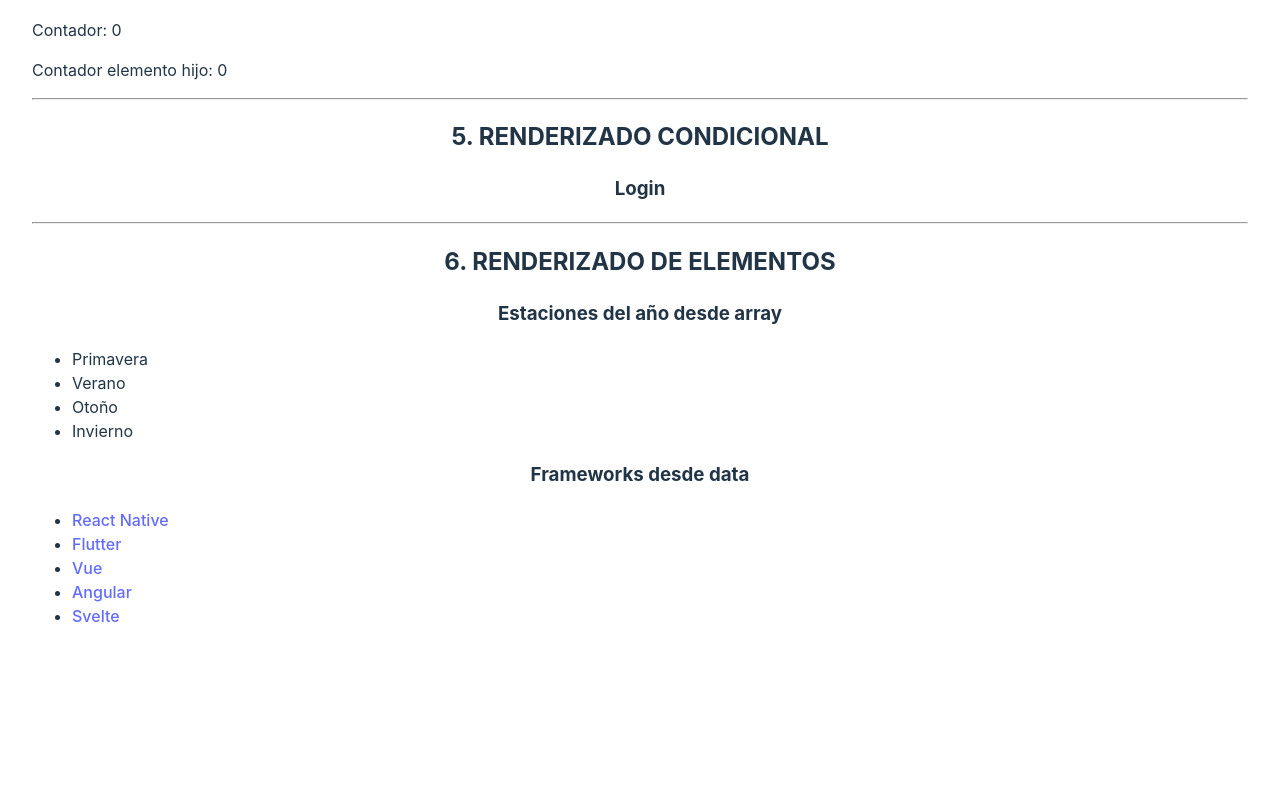
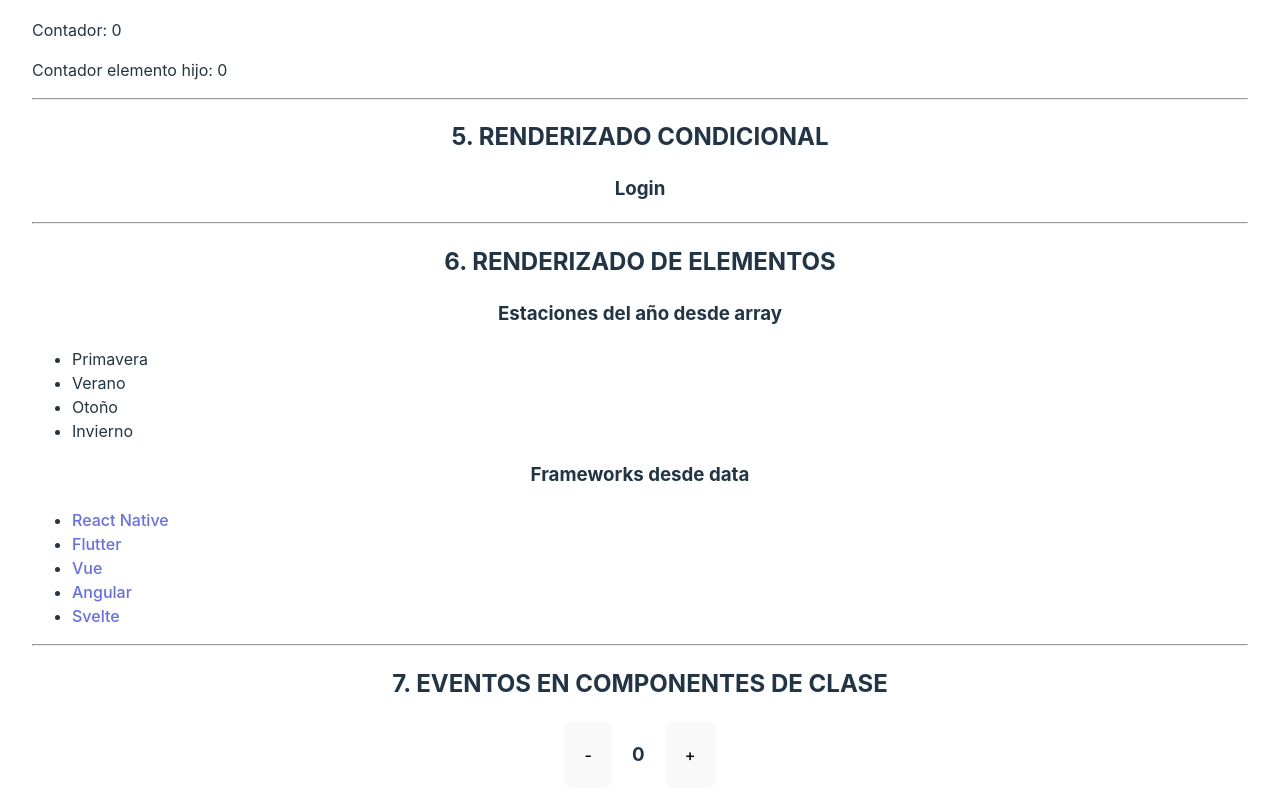
Before and after one commit to ignaciojavier27/materia-react, a React (Vite) app: page / in a window 1280 px wide. Shown: the part 1295-2095 px from the top of the page. Before the commit the page ends 1971 px from the top, so only its background shows below. Built offline with nearby package versions, Linux system fonts and the light colour scheme.

Commit message:
Eventos en componentes de clase

```diff
--- a/src/App.jsx
+++ b/src/App.jsx
@@ -1,6 +1,7 @@
 import './App.css'
 import Componentes from './components/Componentes'
 import Estado from './components/Estado'
+import EventosClase from './components/EventosClase'
 import FormatoJSX from './components/FormatoJSX'
 import Propiedades from './components/Propiedades'
 import RenderizadoCondicional from './components/RenderizadoCondicional'
@@ -31,6 +32,11 @@ function App() {
       <RenderizadoCondicional />
       <hr />
       <RenderizadoElementos />
+      <hr />
+      <EventosClase />
+
+
+      <br /><br /><br /><br /><br /><br /><br /><br /><br /><br />
 
     </>
   )
--- /dev/null
+++ b/src/components/EventosClase.jsx
@@ -0,0 +1,40 @@
+import { Component } from "react"
+class EventosClase extends Component {
+
+    constructor(props){
+        super(props);
+        this.state = {
+            contador: 0
+        }
+
+        this.incrementar = this.incrementar.bind(this)
+        this.decrementar = this.decrementar.bind(this)
+    }
+
+    incrementar(){
+        this.setState ({
+            contador: this.state.contador + 1
+        })
+    }
+
+    decrementar(){
+        this.setState({
+            contador: this.state.contador - 1
+        })
+    }
+
+    render(){
+        return(
+            <div>
+                <h2>7. EVENTOS EN COMPONENTES DE CLASE</h2>
+                <div style={{display: 'flex', gap:20, justifyContent: 'center'}}>
+                    <button onClick={this.decrementar}>-</button>
+                    <h3>{this.state.contador}</h3>
+                    <button onClick={this.incrementar}>+</button>
+                </div>
+            </div>
+        )
+    }
+}
+
+export default EventosClase
--- a/src/components/RenderizadoElementos.jsx
+++ b/src/components/RenderizadoElementos.jsx
@@ -21,7 +21,6 @@ class RenderizadoElementos extends Component {
 
     }
     render(){
-        console.log(data);
         return (
           <div>
             <h2>6. RENDERIZADO DE ELEMENTOS</h2>
@@ -50,6 +49,6 @@ class RenderizadoElementos extends Component {
 }
 
 ElementosLista.propTypes = {
-    el: PropTypes.array.isRequired
+    el: PropTypes.object.isRequired
 }
 export default RenderizadoElementos
```
